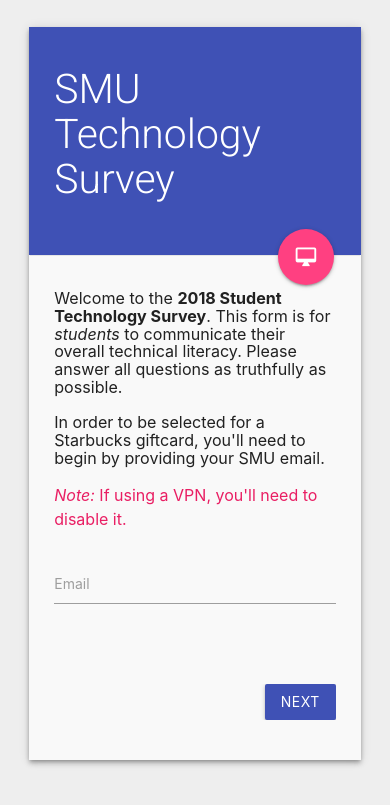
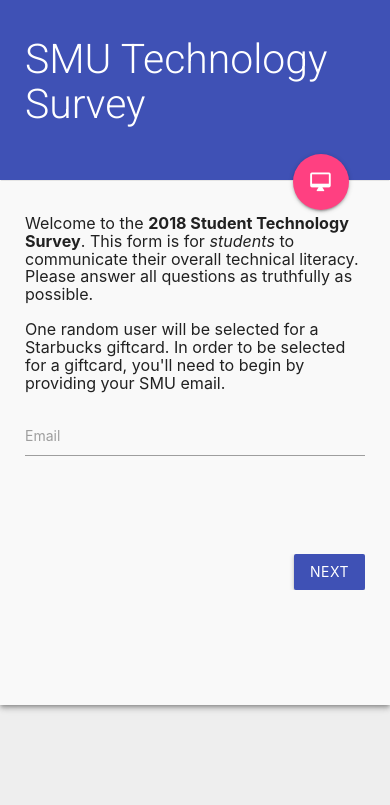
Before and after one commit to smitheric95/AB-Testing-Form, a PHP site: page /AB-Testing-Form/templates/index.phtml in a window 390 px wide. Shown: the top 805 px of the page. Run offline with PHP 8.4, Linux system fonts and the light colour scheme; some libraries are stand-ins or nearby versions.

Commit message:
responsive captcha woohoo

```diff
--- a/AB-Testing-Form/public/css/main.css
+++ b/AB-Testing-Form/public/css/main.css
@@ -35,9 +35,7 @@ h5 {
 
 .container {
 	background-color: #f9f9f9;
-	margin-bottom: 40px;
 	padding-bottom: 15px;
-	width: 85% !important;
 }
 
 body {
@@ -95,7 +93,6 @@ form {
 
 
 h5 > span {
-	/* TODO: change w theme */
 	color: #26a69a;
 	margin-right: 15px;
 }
@@ -112,3 +109,37 @@ h5 > span {
 	display: none;
 	font-size: 16px;
 }
+
+#captcha-button {
+	margin-left: 10px;
+}
+
+@media only screen and (max-width: 415px) {
+   .container {
+		width: 100% !important;
+		margin-top: -30px;
+	}
+
+	#mainForm {
+		margin-bottom: 100px;
+	}
+}
+
+@media only screen and (min-width: 416px) {
+	.container {
+		width: 85% !important;
+		margin-bottom: 40px;
+	}
+}
+
+@media only screen and (max-width: 348px) {
+	#page1 {
+		margin-left: -15px;
+	}
+}
+
+@media only screen and (max-width: 336px) {
+	#captcha-button {
+		margin-left: 8px;
+	}
+}
--- a/AB-Testing-Form/templates/index.phtml
+++ b/AB-Testing-Form/templates/index.phtml
@@ -76,13 +76,12 @@ $(document).ready(function(){
         <div class="page" id="page1">
 		    <div class="row">
 		    	<div class="col s12 m8">
-					<h6>Welcome to the <b>2018 Student Technology Survey</b>. This form is for <i>students</i> to communicate their overall technical literacy. Please answer all questions as truthfully as possible. <br><br>In order to be selected for a Starbucks giftcard, you'll need to begin by providing your SMU email.</h6>
-					<p style="display:block;" class="errorMessage"><i>Note:</i> If using a VPN, you'll need to disable it.</p>
+					<h6>Welcome to the <b>2018 Student Technology Survey</b>. This form is for <i>students</i> to communicate their overall technical literacy. Please answer all questions as truthfully as possible. <br><br>One random user will be selected for a Starbucks giftcard. In order to be selected for a giftcard, you'll need to begin by providing your SMU email.</h6>
 				</div>
                 <div class="input-field col s12 m8">
                     <input id="email" name="email" type="email" class="validate" required>
                     <label class="email-label" for="email">Email</label>
-                    <span class="helper-text">Please enter a valid SMU email.</span>
+                    <span class="helper-text">Please enter a valid SMU email. <i>Note:</i> If using a VPN, you'll need to disable it.</span>
                 </div>
             </div>
             <div class="row">
```
Also changed, not shown: README.md.
